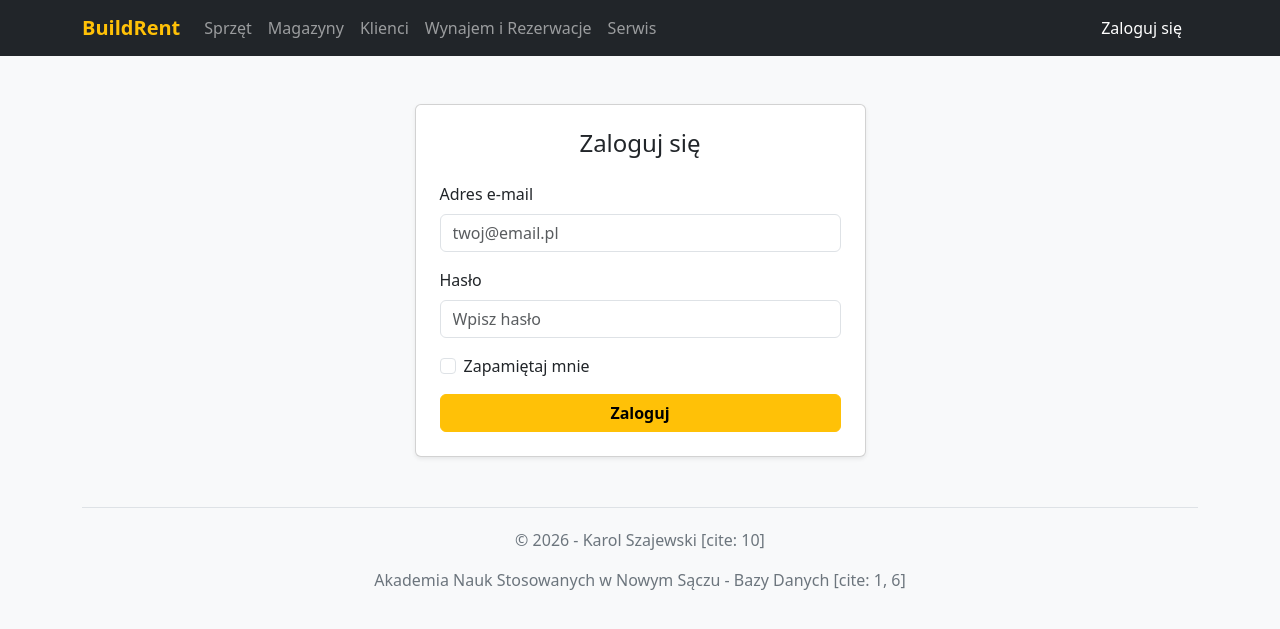
After one commit to KarolS579/Bazy-danych, an ASP.NET MVC app: template Bazy danych/Views/Home/Login.cshtml in a window 1280 px wide. The commit adds this page. Shown: the top 629 px of the page. Run offline with ASP.NET Core 8 and stand-ins for ASP.NET MVC 5, Linux system fonts and the light colour scheme; the template is opened without the code that fills it, so the values that code supplies are empty; the project's own start-up code is not run, and a stand-in starts its controllers and pages; some libraries are stand-ins or nearby versions.

Commit message:
Add login page and navigation link
Agent-Logs-Url: https://github.com/KarolS579/Bazy-danych/sessions/edada4e5-385b-4251-ad62-7a121ffa81c4

Co-authored-by: Tryz12o <170427567+Tryz12o@users.noreply.github.com>

```diff
--- a/Bazy danych/Controllers/HomeController.cs
+++ b/Bazy danych/Controllers/HomeController.cs
@@ -26,5 +26,10 @@ namespace Bazy_danych.Controllers
 
             return View();
         }
+
+        public ActionResult Login()
+        {
+            return View();
+        }
     }
 }
--- /dev/null
+++ b/Bazy danych/Views/Home/Login.cshtml
@@ -0,0 +1,34 @@
+@{
+    ViewBag.Title = "Logowanie";
+}
+
+<div class="row justify-content-center">
+    <div class="col-md-6 col-lg-5">
+        <div class="card shadow-sm mt-4">
+            <div class="card-body p-4">
+                <h2 class="h4 mb-4 text-center">Zaloguj się</h2>
+
+                <form>
+                    <div class="mb-3">
+                        <label for="email" class="form-label">Adres e-mail</label>
+                        <input type="email" class="form-control" id="email" placeholder="twoj@email.pl" required>
+                    </div>
+
+                    <div class="mb-3">
+                        <label for="password" class="form-label">Hasło</label>
+                        <input type="password" class="form-control" id="password" placeholder="Wpisz hasło" required>
+                    </div>
+
+                    <div class="form-check mb-3">
+                        <input class="form-check-input" type="checkbox" id="remember">
+                        <label class="form-check-label" for="remember">
+                            Zapamiętaj mnie
+                        </label>
+                    </div>
+
+                    <button type="submit" class="btn btn-warning w-100 fw-bold">Zaloguj</button>
+                </form>
+            </div>
+        </div>
+    </div>
+</div>
--- a/Bazy danych/Views/Shared/_Layout.cshtml
+++ b/Bazy danych/Views/Shared/_Layout.cshtml
@@ -50,7 +50,7 @@
                 </ul>
                 <ul class="navbar-nav ms-auto">
                     <li class="nav-item">
-                        <a class="nav-link btn btn-outline-warning text-white px-3" href="#">Zaloguj się</a>
+                        <a class="nav-link btn btn-outline-warning text-white px-3" href="@Url.Action("Login", "Home")">Zaloguj się</a>
                     </li>
                 </ul>
             </div>
```
Also changed, not shown: Bazy danych/Bazy danych.csproj.
